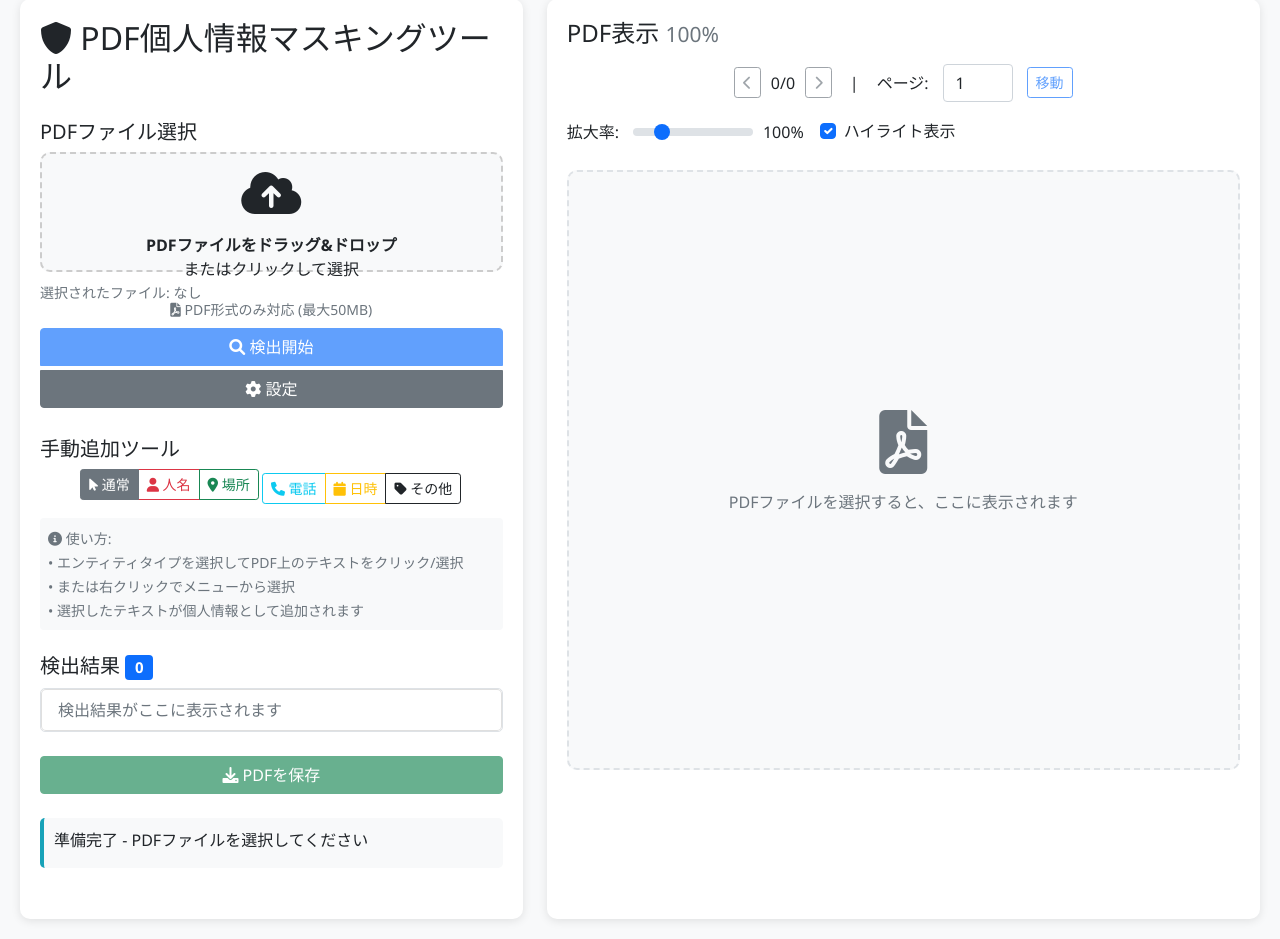
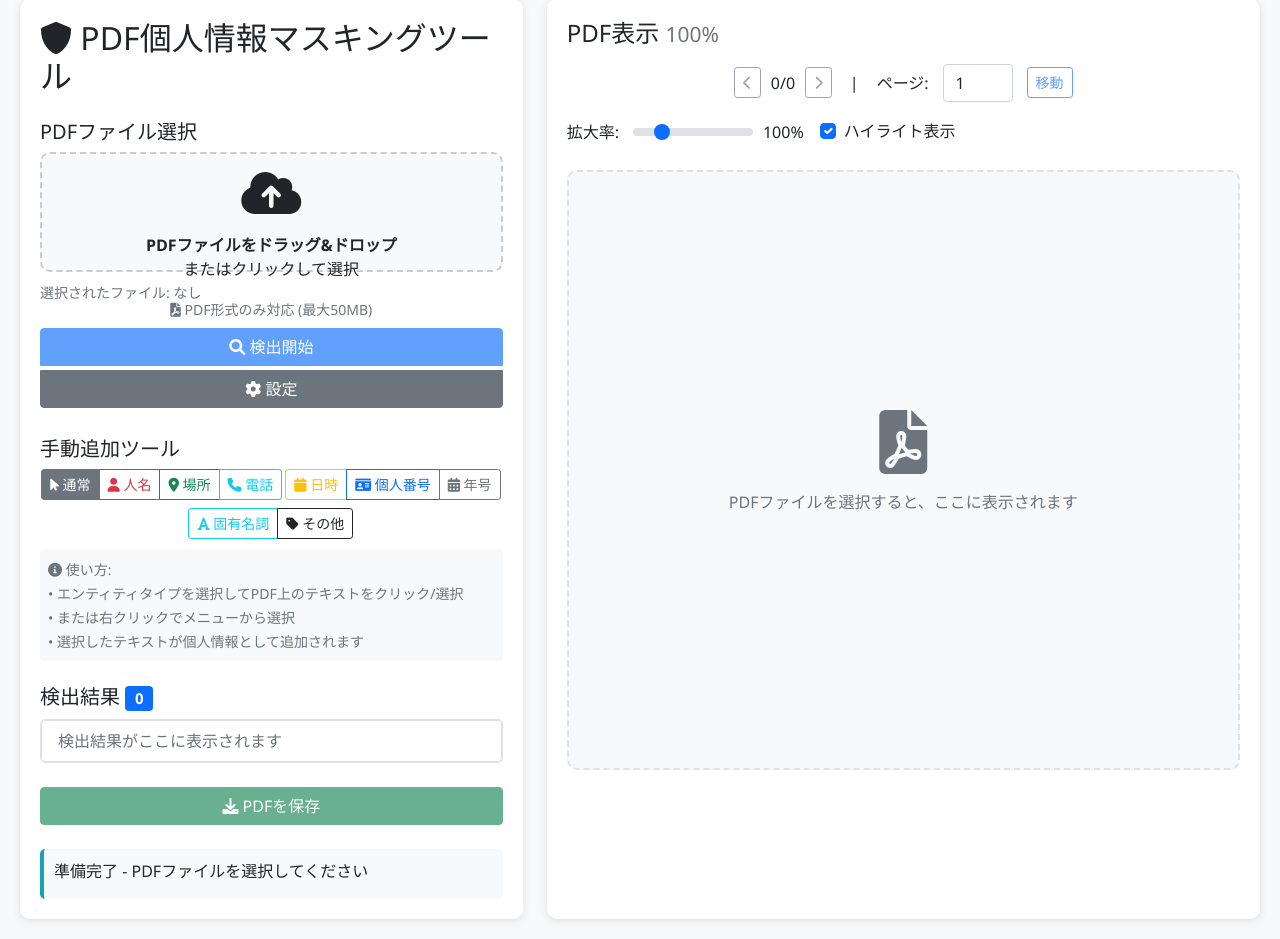
Before and after one commit to TomCat2357/PresidioPDF, a Flask app: page / in a window 1280 px wide. Shown: the part 21-960 px from the top of the page. Run offline with Flask 3, Linux system fonts and the light colour scheme; some libraries are stand-ins or nearby versions.

Commit message:
feat: add complete entity type selection support to GUI
Add INDIVIDUAL_NUMBER, YEAR, and PROPER_NOUN entity types to web interface
to achieve full parity with CLI version entity selection capabilities.

Changes:
- Add new entity checkboxes in settings modal
- Extend manual addition toolbar with new entity types
- Add context menu items for new entity types
- Update CSS styling for new entity highlight colors
- Update JavaScript entity mappings and type arrays
- Set default spaCy model to ja_core_news_md for consistency

Testing confirms GUI now detects 131 entities matching CLI exactly:
PERSON: 22, PROPER_NOUN: 79, DATE_TIME: 12, YEAR: 9, LOCATION: 9

🤖 Generated with [Claude Code](https://claude.ai/code)

Co-Authored-By: Claude <noreply@anthropic.com>

```diff
--- a/src/static/js/app.js
+++ b/src/static/js/app.js
@@ -59,7 +59,7 @@ document.addEventListener('DOMContentLoaded', () => {
             this.maxSelectionHistory = 10;
 
             this.settings = {
-                entities: ["PERSON", "LOCATION", "PHONE_NUMBER", "DATE_TIME"],
+                entities: ["PERSON", "LOCATION", "PHONE_NUMBER", "DATE_TIME", "INDIVIDUAL_NUMBER", "YEAR", "PROPER_NOUN"],
                 masking_method: "highlight",
                 spacy_model: "ja_core_news_sm",
                 // 重複除去設定（CLI版と同様）
@@ -879,7 +879,16 @@ document.addEventListener('DOMContentLoaded', () => {
         }
 
         getEntityTypeJapanese(entityType) {
-            const mapping = { "PERSON": "人名", "LOCATION": "場所", "PHONE_NUMBER": "電話番号", "DATE_TIME": "日時", "CUSTOM": "カスタム" };
+            const mapping = {
+                "PERSON": "人名",
+                "LOCATION": "場所",
+                "PHONE_NUMBER": "電話番号",
+                "DATE_TIME": "日時",
+                "INDIVIDUAL_NUMBER": "個人番号",
+                "YEAR": "年号",
+                "PROPER_NOUN": "固有名詞",
+                "CUSTOM": "カスタム"
+            };
             return mapping[entityType] || entityType;
         }
 
--- a/src/templates/index.html
+++ b/src/templates/index.html
@@ -128,6 +128,18 @@
 
         .highlight-rect.date_time, .highlight-rect.date {
             background-color: rgba(255, 255, 180, 0.8);
+        }
+
+        .highlight-rect.individual_number, .highlight-rect.individual {
+            background-color: rgba(255, 200, 255, 0.8);
+        }
+
+        .highlight-rect.year {
+            background-color: rgba(200, 255, 255, 0.8);
+        }
+
+        .highlight-rect.proper_noun, .highlight-rect.proper-noun {
+            background-color: rgba(255, 220, 180, 0.8);
         }
 
         .highlight-rect.selected {
@@ -336,6 +348,9 @@
         .context-menu-item.location { color: #28a745; }
         .context-menu-item.phone { color: #17a2b8; }
         .context-menu-item.date { color: #ffc107; }
+        .context-menu-item.individual { color: #e83e8c; }
+        .context-menu-item.year { color: #20c997; }
+        .context-menu-item.proper-noun { color: #fd7e14; }
         .context-menu-item.custom { color: #6c757d; }
 
         .context-menu-separator {
@@ -420,16 +435,32 @@
                                 <label class="btn btn-outline-success btn-sm" for="mode-location">
                                     <i class="fas fa-map-marker-alt"></i> 場所
                                 </label>
-                            </div>
-                            <div class="btn-group" role="group">
+
                                 <input type="radio" class="btn-check" name="entityMode" id="mode-phone" value="PHONE_NUMBER">
                                 <label class="btn btn-outline-info btn-sm" for="mode-phone">
                                     <i class="fas fa-phone"></i> 電話
                                 </label>
-
+                            </div>
+                            <div class="btn-group mb-2" role="group">
                                 <input type="radio" class="btn-check" name="entityMode" id="mode-date" value="DATE_TIME">
                                 <label class="btn btn-outline-warning btn-sm" for="mode-date">
                                     <i class="fas fa-calendar"></i> 日時
+                                </label>
+
+                                <input type="radio" class="btn-check" name="entityMode" id="mode-individual" value="INDIVIDUAL_NUMBER">
+                                <label class="btn btn-outline-primary btn-sm" for="mode-individual">
+                                    <i class="fas fa-id-card"></i> 個人番号
+                                </label>
+
+                                <input type="radio" class="btn-check" name="entityMode" id="mode-year" value="YEAR">
+                                <label class="btn btn-outline-secondary btn-sm" for="mode-year">
+                                    <i class="fas fa-calendar-alt"></i> 年号
+                                </label>
+                            </div>
+                            <div class="btn-group" role="group">
+                                <input type="radio" class="btn-check" name="entityMode" id="mode-proper-noun" value="PROPER_NOUN">
+                                <label class="btn btn-outline-info btn-sm" for="mode-proper-noun">
+                                    <i class="fas fa-font"></i> 固有名詞
                                 </label>
 
                                 <input type="radio" class="btn-check" name="entityMode" id="mode-custom" value="CUSTOM">
@@ -546,6 +577,18 @@
                             <input class="form-check-input" type="checkbox" id="entityDate" value="DATE_TIME">
                             <label class="form-check-label" for="entityDate">日時</label>
                         </div>
+                        <div class="form-check">
+                            <input class="form-check-input" type="checkbox" id="entityIndividualNumber" value="INDIVIDUAL_NUMBER">
+                            <label class="form-check-label" for="entityIndividualNumber">個人番号</label>
+                        </div>
+                        <div class="form-check">
+                            <input class="form-check-input" type="checkbox" id="entityYear" value="YEAR">
+                            <label class="form-check-label" for="entityYear">年号</label>
+                        </div>
+                        <div class="form-check">
+                            <input class="form-check-input" type="checkbox" id="entityProperNoun" value="PROPER_NOUN">
+                            <label class="form-check-label" for="entityProperNoun">固有名詞</label>
+                        </div>
                     </div>
                     <div class="mb-3">
                         <label class="form-label">検出モデル</label>
@@ -637,6 +680,18 @@
             <i class="fas fa-calendar"></i>
             日時として追加
         </div>
+        <div class="context-menu-item individual" data-entity-type="INDIVIDUAL_NUMBER">
+            <i class="fas fa-id-card"></i>
+            個人番号として追加
+        </div>
+        <div class="context-menu-item year" data-entity-type="YEAR">
+            <i class="fas fa-calendar-alt"></i>
+            年号として追加
+        </div>
+        <div class="context-menu-item proper-noun" data-entity-type="PROPER_NOUN">
+            <i class="fas fa-font"></i>
+            固有名詞として追加
+        </div>
         <div class="context-menu-item custom" data-entity-type="CUSTOM">
             <i class="fas fa-tag"></i>
             その他として追加
```
Also changed, not shown: src/presidio_web_core.py (+7 -1 lines).
